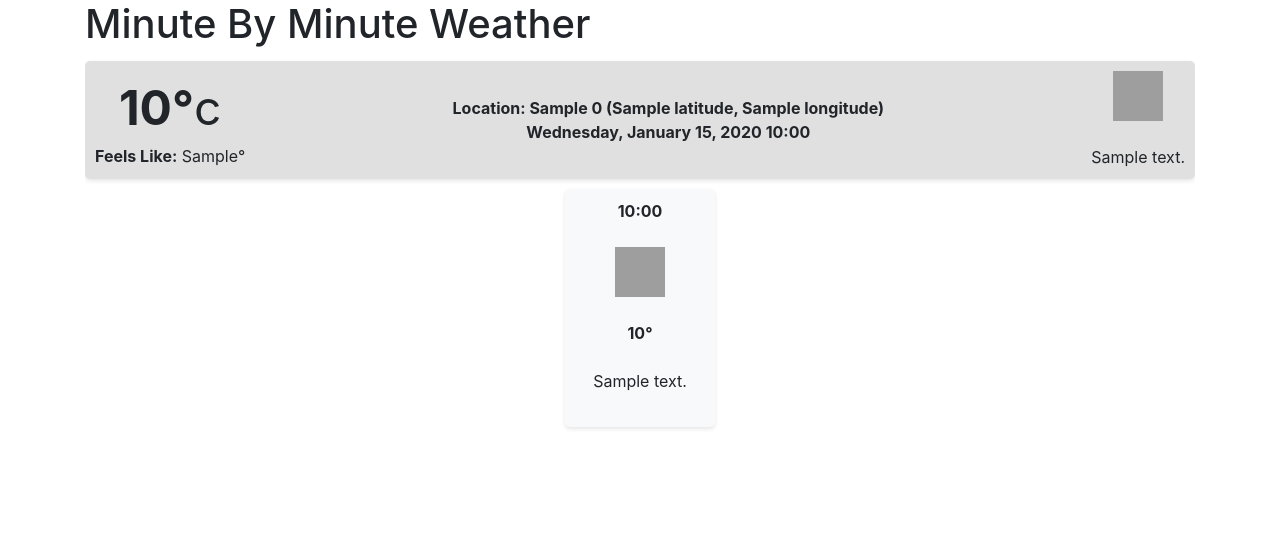
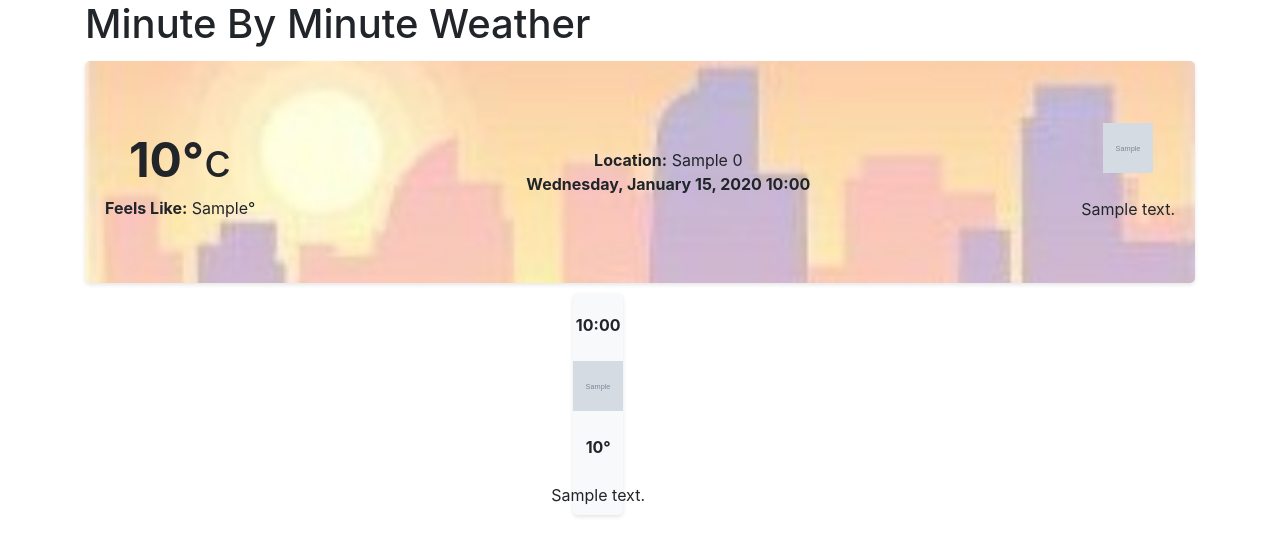
Before and after one commit to it-illyria/weather, a Django app: template templates/html/weather.html in a window 1280 px wide. Shown: the top 556 px of the page. Run offline with Django 3.2, Linux system fonts and the light colour scheme; the template is opened without the code that fills it: most values are stand-ins (such as "Sample title", 1, 10 or a date in 2020); grey boxes marked "Sample" are stand-in pictures; some libraries are stand-ins or nearby versions; grey boxes are pictures that could not be loaded.

Commit message:
before last commit

```diff
--- a/requirements.txt
+++ b/requirements.txt
@@ -6,3 +6,4 @@ sqlparse~=0.5.0
 tzdata~=2024.1
 requests~=2.32.3
 schedule~=1.2.2
+geopy~=2.4.1
--- a/static/css/weather.css
+++ b/static/css/weather.css
@@ -1,5 +1,4 @@
 .weather-container {
-    overflow-x: auto;
     white-space: nowrap;
 }
 
@@ -10,15 +9,18 @@
 }
 
 .weather-item {
-    flex: 1 0 12.666%; /* 100% / 6 items per row */
+    flex: 1 0 14%;
     box-sizing: border-box;
     text-align: center;
-    padding: 10px;
     margin: 5px;
     background-color: #f8f9fa;
     border-radius: 5px;
     box-shadow: 0 2px 4px rgba(0, 0, 0, 0.1);
-    min-width: 150px;
+    min-width: 50px;
+    background-size: cover;
+    background-position: center;
+    height: 222px;
+    padding: 20px;
 }
 
 .weather-info {
@@ -49,7 +51,6 @@
     }
 }
 
-
 .weather-current-temp {
     font-size: xxx-large;
 }
--- a/templates/html/weather.html
+++ b/templates/html/weather.html
@@ -1,3 +1,4 @@
+<!-- weather.html -->
 <!DOCTYPE html>
 <html lang="en">
 <head>
@@ -10,6 +11,20 @@
     <script src="https://code.jquery.com/jquery-3.5.1.slim.min.js"></script>
     <script src="https://cdn.jsdelivr.net/npm/@popperjs/core@2.5.4/dist/umd/popper.min.js"></script>
     <script src="https://stackpath.bootstrapcdn.com/bootstrap/4.5.2/js/bootstrap.min.js"></script>
+    <style>
+        .background-midnight {
+            background-image: url("{% static 'images/midnight.jpg' %}") !important;
+        }
+        .background-sunrise {
+            background-image: url("{% static 'images/sunrise.jpg' %}") !important;
+        }
+        .background-midday {
+            background-image: url("{% static 'images/midday.jpg' %}") !important;
+        }
+        .background-sunset {
+            background-image: url("{% static 'images/sunset.jpg' %}") !important;
+        }
+    </style>
 </head>
 <body>
 <div class="container">
@@ -18,32 +33,42 @@
         <div class="weather-list">
             {% if weather_data %}
                 <!-- Most recent update -->
-                <div class="weather-item recent-update d-flex justify-content-between align-items-center">
+                <div class="weather-item recent-update d-flex justify-content-between align-items-center
+                    {% if weather_data.0.timestamp.hour >= 0 and weather_data.0.timestamp.hour < 6 %}
+                    background-midnight
+                    {% elif weather_data.0.timestamp.hour >= 6 and weather_data.0.timestamp.hour < 12 %}
+                    background-sunrise
+                    {% elif weather_data.0.timestamp.hour >= 12 and weather_data.0.timestamp.hour < 18 %}
+                    background-midday
+                    {% elif weather_data.0.timestamp.hour >= 18 and weather_data.0.timestamp.hour < 24 %}
+                    background-sunset
+                    {% endif %}">
                     <!-- Current Temp and Feels Like -->
                     <div class="weather-temp">
                         <div class="weather-current-temp">
-                        <strong>{{ weather_data.0.current_temp }}°</strong>c <br>
+                            <strong>{{ weather_data.0.current_temp }}°</strong>c <br>
                         </div>
                         <strong>Feels Like:</strong> {{ weather_data.0.feels_like }}°
                     </div>
                     <!-- Location and Date/Time -->
                     <div class="weather-location text-center">
-                        <strong>Location: {{ weather_data.0.location_name }} ({{ weather_data.0.latitude }}, {{ weather_data.0.longitude }})</strong> <br>
+                        <strong>Location:</strong> {{ weather_data.0.location_name }} <br>
                         <strong>{{ weather_data.0.timestamp|date:"l, F j, Y H:i" }}</strong>
                     </div>
                     <!-- Image and Description -->
                     <div class="weather-info text-right">
-                        <img src="https://openweathermap.org/img/wn/{{ weather_data.0.weather_icon }}.png" alt="weather icon"> <br>
+                        <img src="{% static 'images/' %}{{ weather_data.0.icon }}" alt="weather icon"> <br>
                         <span>{{ weather_data.0.weather_description }}</span>
                     </div>
                 </div>
+
                 <!-- Remaining updates -->
                 <div class="row">
                     {% for data in weather_data|slice:"1:" %}
                         <div class="col-md-2 weather-item">
                             <div class="weather-info">
                                 <strong>{{ data.timestamp|date:"H:i" }}</strong> <br>
-                                <img src="https://openweathermap.org/img/wn/{{ data.weather_icon }}.png" alt="weather icon"> <br>
+                                <img src="{% static 'images/' %}{{ data.icon }}" alt="weather icon"> <br>
                                 <strong>{{ data.current_temp }}°</strong> <br>
                                 <span>{{ data.weather_description }}</span> <br>
                             </div>
--- a/weather_project/settings.py
+++ b/weather_project/settings.py
@@ -108,5 +108,5 @@ USE_TZ = True
 STATIC_URL = '/static/'
 
 STATICFILES_DIRS = [
-    BASE_DIR / "static",
+    os.path.join(BASE_DIR, 'static'),
 ]
```
Also changed, not shown: weather/service.py (+12 -0 lines), weather/views.py (+26 -1 lines).
